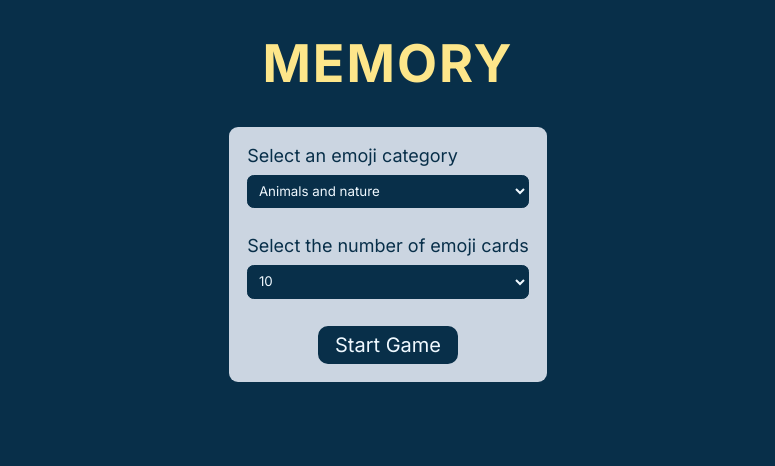
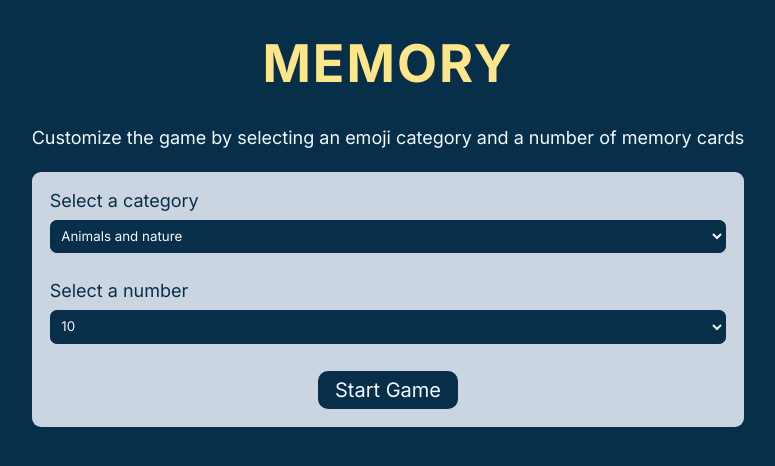
Before and after one commit to oguznsari/memory-game, a React (Vite) app: page / in a window 1280 px wide. Shown: the top 466 px of the page, without its empty margins (252-1027 px from the left). Built offline with nearby package versions, Linux system fonts and the light colour scheme.

Commit message:
Select and Option components created and refactored

```diff
--- a/components/Form.jsx
+++ b/components/Form.jsx
@@ -1,29 +1,15 @@
 import RegularButton from "./RegularButton";
+import Select from "./Select";
 
 export default function Form({ handleSubmit, handleChange }) {
   return (
     <div className="form-container">
+      <p className="p--regular">
+        Customize the game by selecting an emoji category and a number of memory
+        cards
+      </p>
       <form className="wrapper">
-        <div className="form__inner-wrapper">
-          <label htmlFor="category"> Select an emoji category</label>
-          <select name="category" id="category" onChange={handleChange}>
-            <option value="animals-and-nature">Animals and nature</option>
-            <option value="food-and-drink">Food and dring</option>
-            <option value="travel-and-places">Travel and places</option>
-            <option value="objects">Objects</option>
-            <option value="symbols">Symbols</option>
-          </select>
-        </div>
-        <div className="form__inner-wrapper">
-          <label htmlFor="category"> Select the number of emoji cards</label>
-          <select name="number" id="number" onChange={handleChange}>
-            <option value="10">10</option>
-            <option value="20">20</option>
-            <option value="30">30</option>
-            <option value="40">40</option>
-            <option value="50">50</option>
-          </select>
-        </div>
+        <Select handleChange={handleChange} />
         <RegularButton handleClick={handleSubmit}>Start Game</RegularButton>
       </form>
     </div>
--- /dev/null
+++ b/components/Option.jsx
@@ -0,0 +1,9 @@
+export default function Option({ valueArray }) {
+  const optionEl = valueArray.map(({ name, value }) => (
+    <option key={value} value={value}>
+      {name ?? value}
+    </option>
+  ));
+
+  return <>{optionEl}</>;
+}
--- /dev/null
+++ b/components/Select.jsx
@@ -0,0 +1,15 @@
+import { data } from "../data/data";
+import Option from "./Option";
+
+export default function Select({ handleChange }) {
+  const selectEl = Object.entries(data).map(([key, value]) => (
+    <div key={key} className="form__inner-wrapper">
+      <label htmlFor={key}> Select a {key}</label>
+      <select name={key} id={key} onChange={handleChange}>
+        <Option valueArray={value} />
+      </select>
+    </div>
+  ));
+
+  return <>{selectEl}</>;
+}
```
